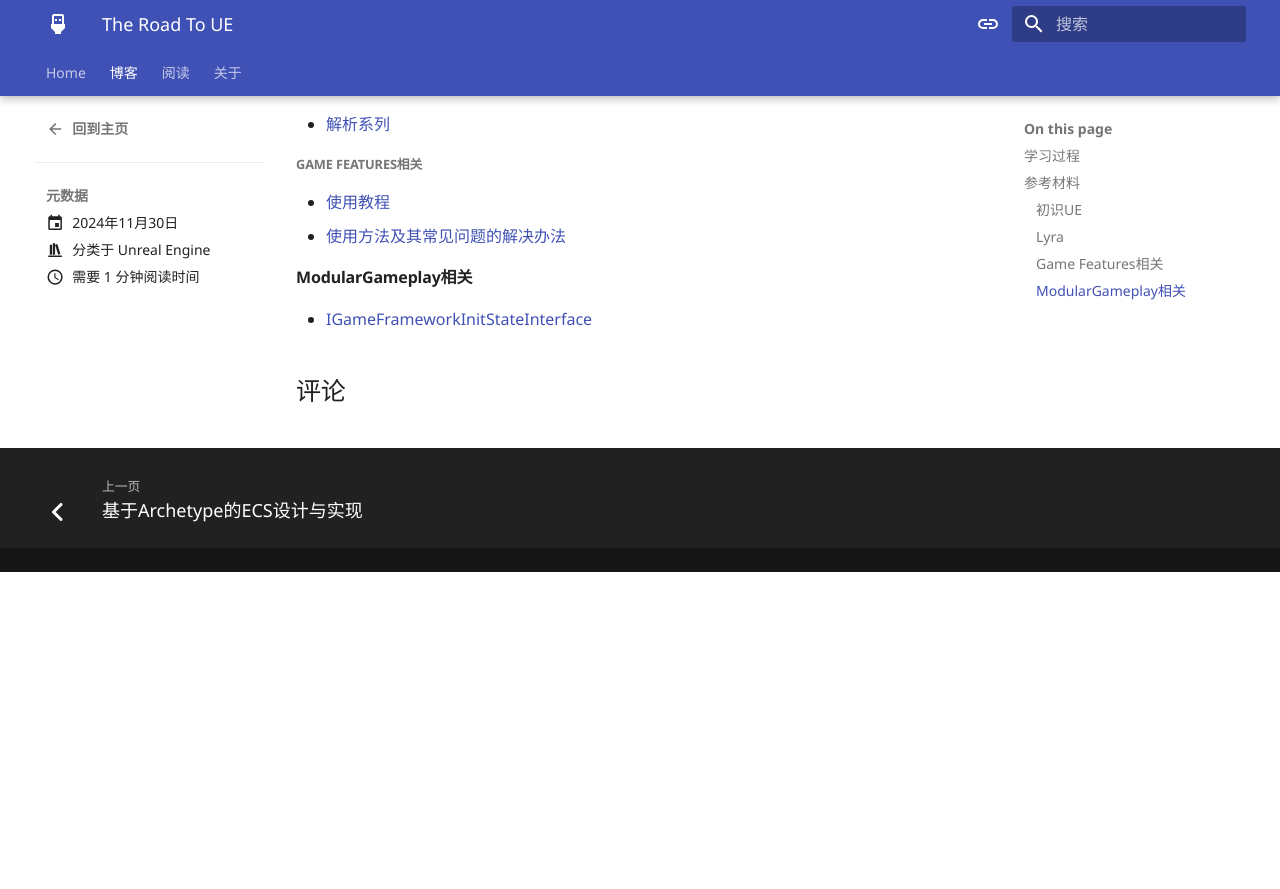
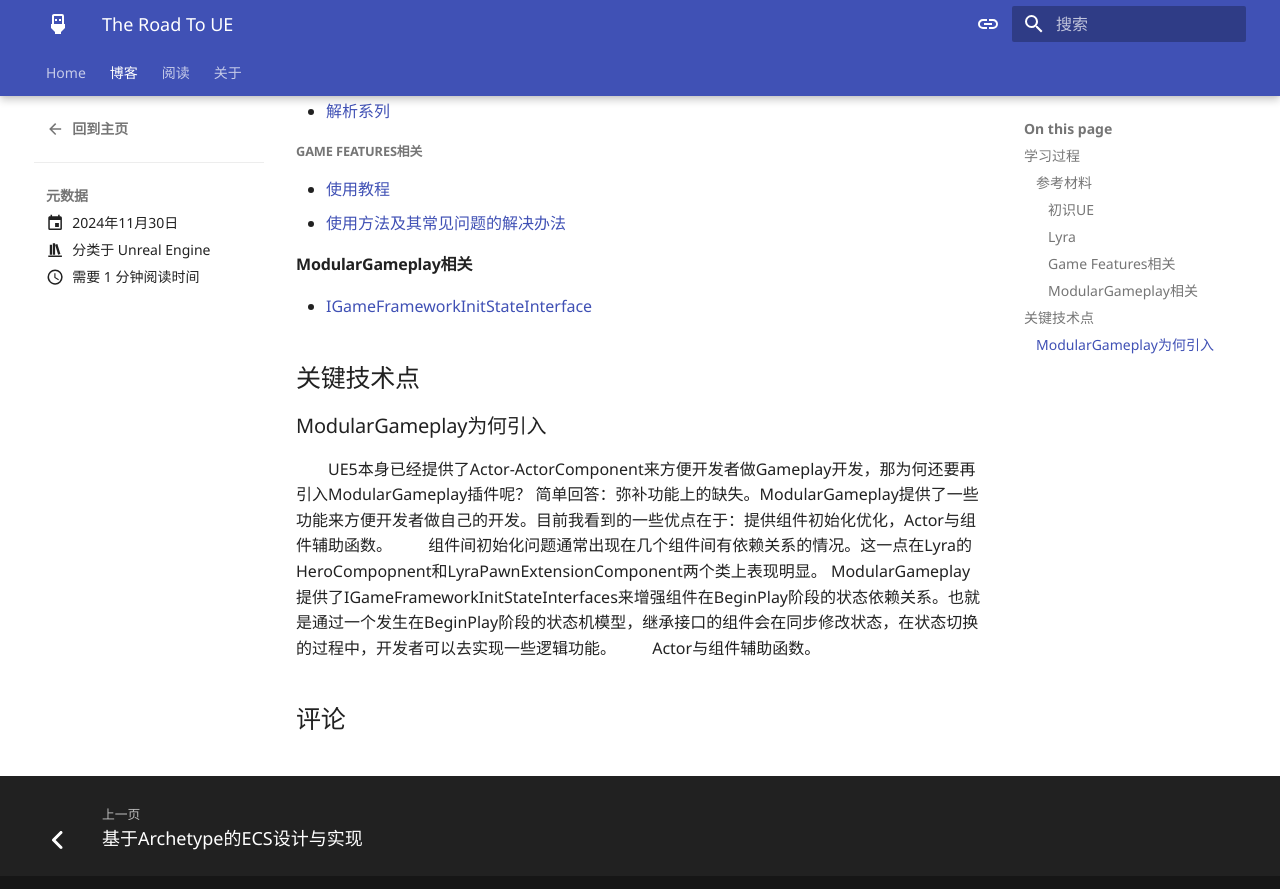
Before and after one commit to AkiyamaZw/neta_note, an MkDocs documentation site: the page built from docs/blog/posts/learn_ue.md, in a window 1280 px wide and 900 px high, scrolled down 564 px. Shown: the top 889 px of the window. Built offline with MkDocs 1.6.1 and Material for MkDocs 9.7.7, drawn with Linux system fonts in a browser that asks for light colours; nearby versions of some CDN libraries; library files that are not in the unit come from our copies; comment, search, counter and statistics services are not loaded; before the commit the page ends 1136 px from its top, so only the background shows below that.

Commit message:
add some content

```diff
--- a/docs/blog/posts/learn_ue.md
+++ b/docs/blog/posts/learn_ue.md
@@ -16,8 +16,7 @@ tags: note
 2. 参考Lyra逻辑和功能。改造简单项目，让他符合实际良好的工程实践
 
 
-
-## 参考材料
+### 参考材料
 ##### 初识UE
 * [命名规则](https://dev.epicgames.com/documentation/zh-cn/unreal-engine/epic-cplusplus-coding-standard-for-unreal-engine)
 * [InsideUE Gameplay](https://zhuanlan.zhihu.com/p/22833151)
@@ -33,3 +32,11 @@ tags: note
 
 #### ModularGameplay相关
 * [IGameFrameworkInitStateInterface](https://www.bilibili.com/opus/786865299100008497)
+
+## 关键技术点
+### ModularGameplay为何引入
+&emsp;&emsp;UE5本身已经提供了Actor-ActorComponent来方便开发者做Gameplay开发，那为何还要再引入ModularGameplay插件呢？
+简单回答：弥补功能上的缺失。ModularGameplay提供了一些功能来方便开发者做自己的开发。目前我看到的一些优点在于：提供组件初始化优化，Actor与组件辅助函数。
+&emsp;&emsp;组件间初始化问题通常出现在几个组件间有依赖关系的情况。这一点在Lyra的HeroCompopnent和LyraPawnExtensionComponent两个类上表现明显。
+ModularGameplay提供了IGameFrameworkInitStateInterfaces来增强组件在BeginPlay阶段的状态依赖关系。也就是通过一个发生在BeginPlay阶段的状态机模型，继承接口的组件会在同步修改状态，在状态切换的过程中，开发者可以去实现一些逻辑功能。
+&emsp;&emsp;Actor与组件辅助函数。
```
